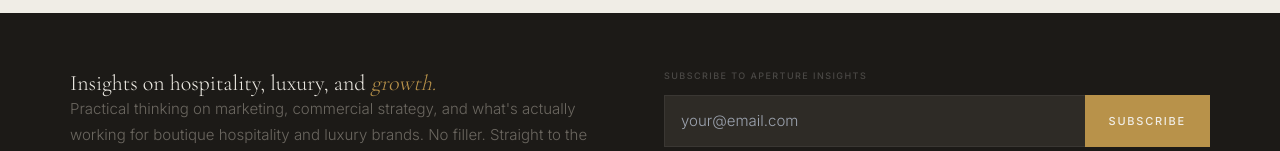
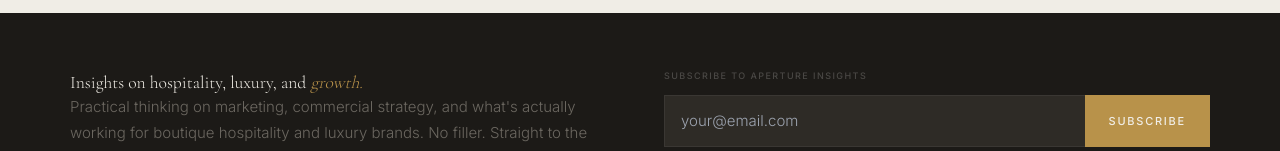
Before and after one commit to letsnavigatebmw/aperture-hospitality, a Next.js app: page / in a window 1280 px wide. Shown: the part 6122-6273 px from the top of the page. Built offline with nearby package versions, Linux system fonts and the light colour scheme.

Commit message:
Fix newsletter heading to stay on one line: Reduce font size further and add white-space: nowrap

```diff
--- a/components/NewsletterSection.tsx
+++ b/components/NewsletterSection.tsx
@@ -10,7 +10,7 @@ export default function NewsletterSection({ inputId = 'newsletter-email' }: News
       <div style={{ maxWidth: '1140px', margin: '0 auto', display: 'grid', gridTemplateColumns: '1fr 1fr', gap: '3rem', alignItems: 'center' }}>
         {/* Left: copy */}
         <div>
-          <h3 style={{ fontFamily: "'Cormorant Garamond', Georgia, serif", fontSize: 'clamp(1rem, 1.75vw, 1.375rem)', fontWeight: 300, lineHeight: 1.2, color: '#F0EDE6', marginBottom: '0.875rem', margin: 0 }}>
+          <h3 style={{ fontFamily: "'Cormorant Garamond', Georgia, serif", fontSize: 'clamp(0.875rem, 1.5vw, 1.1rem)', fontWeight: 300, lineHeight: 1.2, color: '#F0EDE6', marginBottom: '0.875rem', margin: 0, whiteSpace: 'nowrap' }}>
             Insights on hospitality, luxury, and <em style={{ fontStyle: 'italic', color: '#B8924A' }}>growth.</em>
           </h3>
           <p style={{ fontFamily: "'Inter', sans-serif", fontSize: '0.9375rem', fontWeight: 300, lineHeight: 1.75, color: '#6B6760', margin: 0 }}>
```
